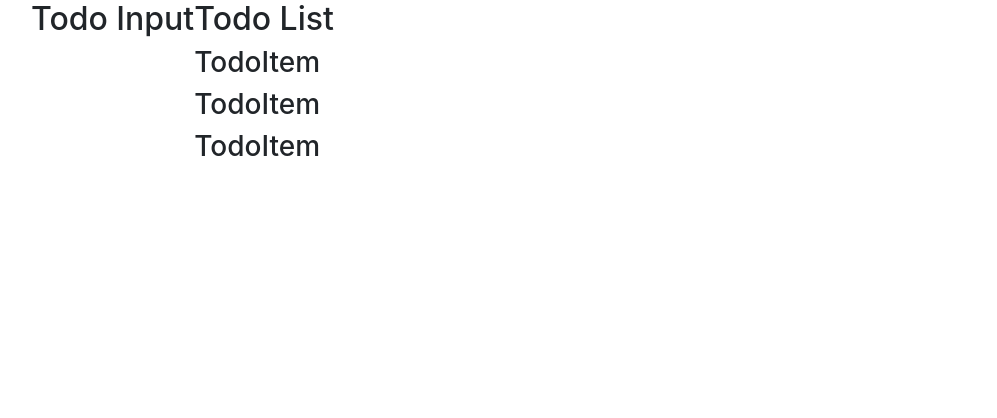
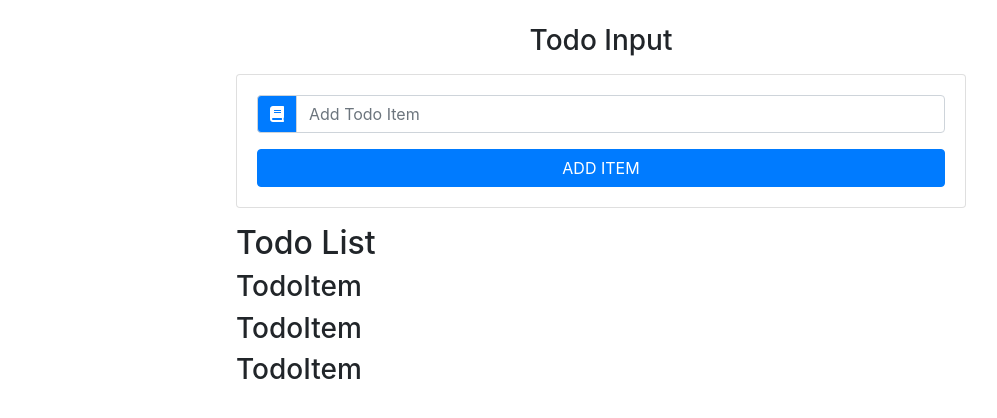
Before and after one commit to mb2o/react-todo-list, a React (Create React App) app: page / in a window 1280 px wide. Shown: the top 418 px of the page, without its empty margins (39-1036 px from the left). Built offline with nearby package versions, Linux system fonts and the light colour scheme.

Commit message:
Input Component

```diff
--- a/public/index.html
+++ b/public/index.html
@@ -9,6 +9,11 @@
     <link rel="manifest" href="%PUBLIC_URL%/manifest.json" />
 
     <title>Todo List</title>
+
+    <link
+      rel="stylesheet"
+      href="https://use.fontawesome.com/releases/v5.7.2/css/all.css"
+    />
   </head>
   <body>
     <noscript>You need to enable JavaScript to run this app.</noscript>
--- a/src/App.js
+++ b/src/App.js
@@ -1,18 +1,67 @@
-import React from 'react';
+import React, { Component } from 'react';
 import uuid from 'uuid';
 import TodoInput from './components/TodoInput';
 import TodoList from './components/TodoList';
 import 'bootstrap/dist/css/bootstrap.min.css';
 
-function App() {
-  return (
-    <div className="container">
-      <div className="row">
-        <TodoInput />
-        <TodoList />
+class App extends Component {
+  state = {
+    items: [
+      { id: 1, title: 'Vakantiespullen inpakken' },
+      { id: 2, title: 'Boodschappen doen' },
+      { id: 3, title: 'Hond uitlaten' }
+    ],
+    id: uuid(),
+    item: '',
+    editItem: false
+  };
+
+  handleChange = e => {
+    console.log('Handle change');
+  };
+
+  handleSubmit = e => {
+    e.preventDefault();
+    console.log('Submitting Item');
+  };
+
+  handleClear = () => {
+    console.log('List cleared');
+  };
+
+  handleEdit = id => {
+    console.log(id);
+  };
+
+  handleDelete = id => {
+    console.log(id);
+  };
+
+  render() {
+    console.log(this.state);
+
+    return (
+      <div className="container">
+        <div className="row">
+          <div className="col-10 mx-auto col-md-8 mt-4">
+            <h3 className="text-capitalize text-center">Todo Input</h3>
+            <TodoInput
+              item={this.state.item}
+              handleChange={this.handleChange}
+              handleSubmit={this.handleSubmit}
+              editItem={this.state.editItem}
+            />
+            <TodoList
+              items={this.state.items}
+              handleClear={this.handleClear}
+              handleDelete={this.handleDelete}
+              handleEdit={this.handleEdit}
+            />
+          </div>
+        </div>
       </div>
-    </div>
-  );
+    );
+  }
 }
 
 export default App;
--- a/src/components/TodoInput.js
+++ b/src/components/TodoInput.js
@@ -2,9 +2,29 @@
 
 export default class TodoInput extends Component {
   render() {
+    const { item, handleChange, handleSubmit, editItem } = this.props;
+
     return (
-      <div>
-        <h2>Todo Input</h2>
+      <div className="card card-body my-3">
+        <form onSubmit={handleSubmit}>
+          <div className="input-group">
+            <div className="input-group-prepend">
+              <div className="input-group-text bg-primary text-white">
+                <i className="fas fa-book" />
+              </div>
+            </div>
+            <input
+              type="text"
+              className="form-control text-capitalize"
+              placeholder="Add todo item"
+              value={item}
+              onChange={handleChange}
+            />
+          </div>
+          <button className="btn btn-block btn-primary mt-3 text-uppercase">
+            Add Item
+          </button>
+        </form>
       </div>
     );
   }
```
